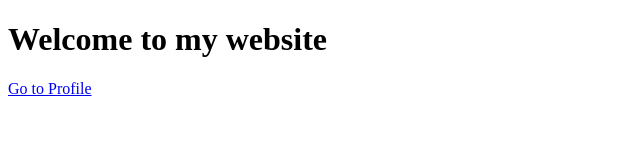
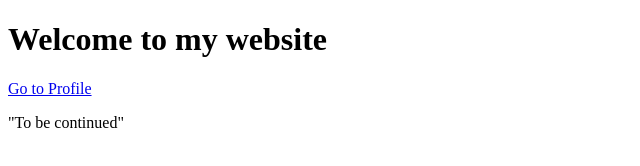
Before and after one commit to Soulriw/lab3, a plain HTML site: page index.html in a window 1280 px wide. Shown: the whole page, without its empty margins (0-640 px from the left). Drawn offline with Linux system fonts and the light colour scheme.

Commit message:
Update for to be continued

```diff
--- a/index.html
+++ b/index.html
@@ -6,5 +6,6 @@
 <body>
     <h1>Welcome to my website</h1>
     <a href="profile.html">Go to Profile</a>
+    <p>"To be continued"</p>
 </body>
 </html>
```
